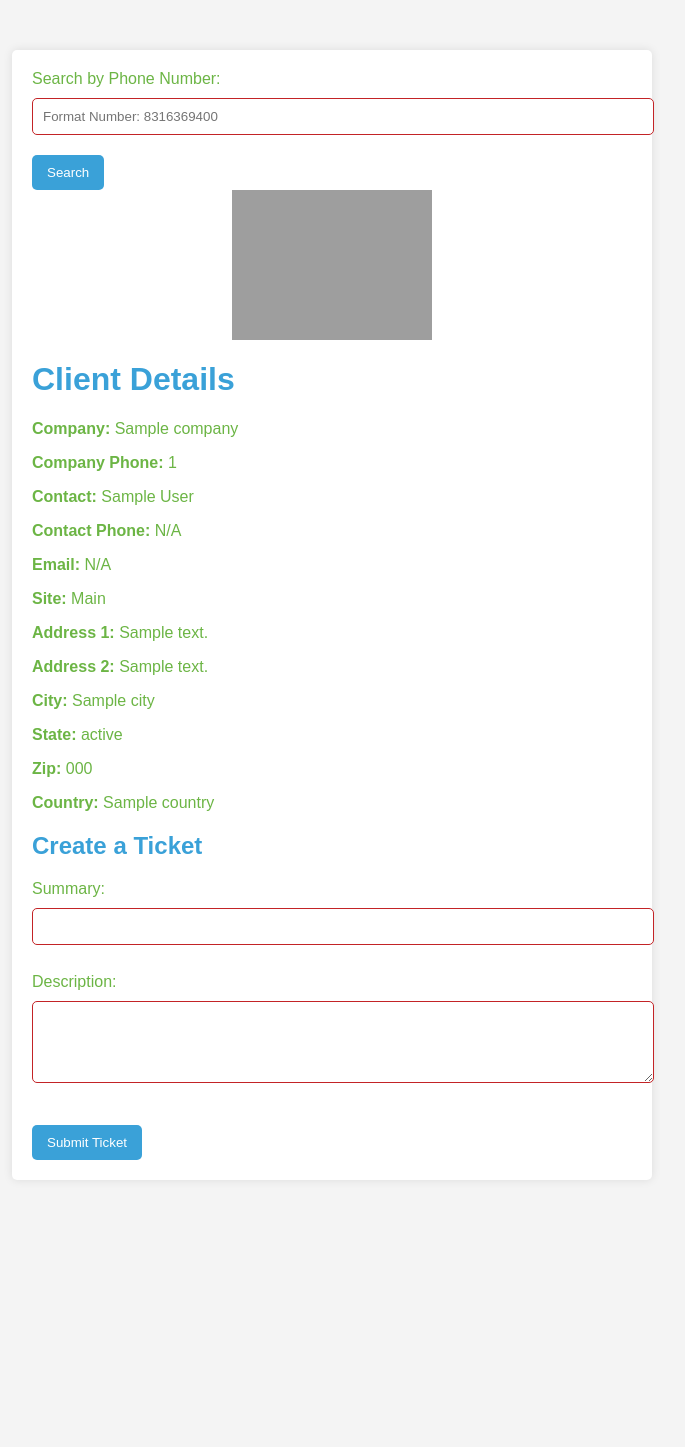
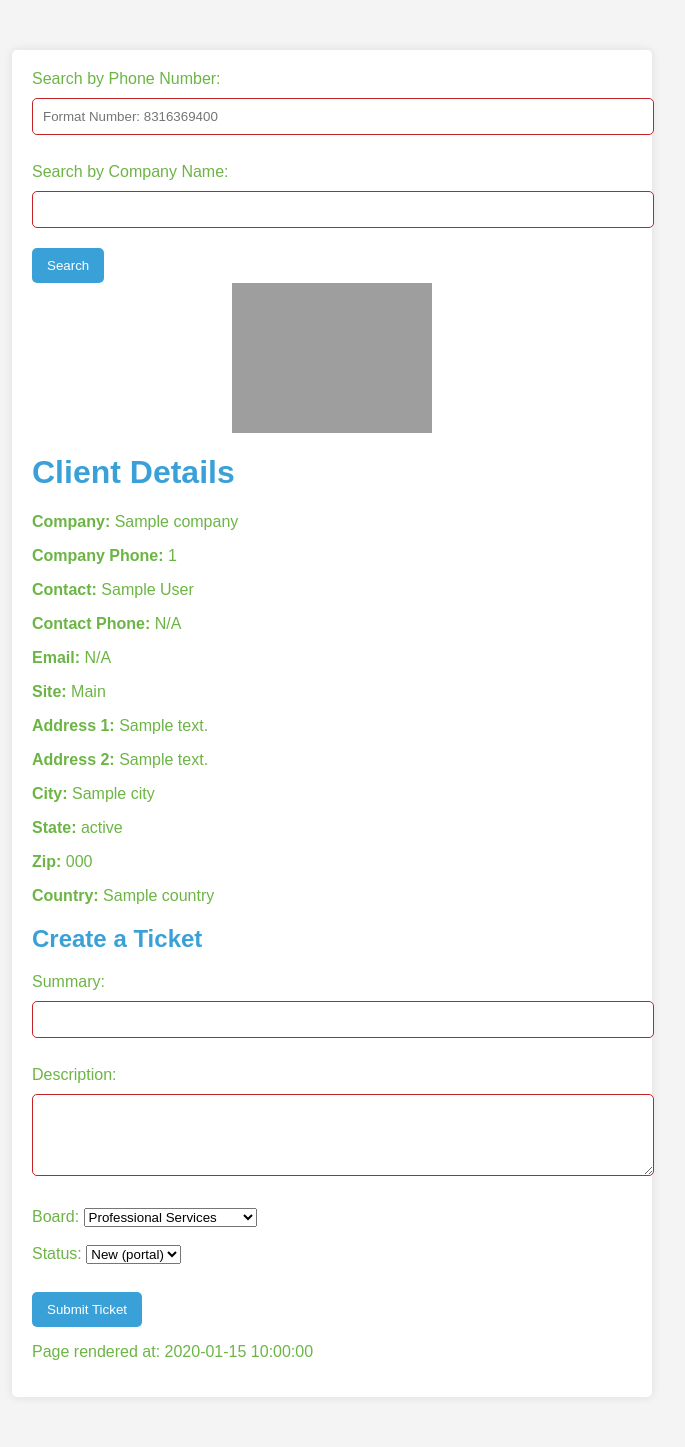
Before and after one commit to OlsenSM91/CNS-8x8-ConnectWise-Screen-Pop-Ticket-Creation-Workflow, a Flask app: template templates/company.html in a window 1280 px wide. Shown: the whole page, without its empty margins (308-993 px from the left). Before the commit the page ends 1160 px from the top, so only its background shows below. Run offline with Flask 3, Linux system fonts and the light colour scheme; the template is opened without the code that fills it: most values are stand-ins (such as "Sample title", 1, 10 or a date in 2020); grey boxes are pictures that could not be loaded.

Commit message:
Update company.html
changed to match up with added features from app.py

```diff
--- a/templates/company.html
+++ b/templates/company.html
@@ -60,14 +60,21 @@
 </head>
 <body>
     <div class="container">
+        <!-- Search Box -->
         <div class="search-box">
             <form action="/phone" method="get">
                 <label for="phone-search">Search by Phone Number:</label>
-                <input type="text" id="phone-search" name="phone" placeholder="Format Number: 8316369400" required>
+                <input type="text" id="phone-search" name="phone" placeholder="Format Number: 8316369400">
+                <br><br>
+                <label for="company-search">Search by Company Name:</label>
+                <input type="text" id="company-search" name="companyName">
                 <input type="submit" value="Search">
             </form>
         </div>
+        <!-- Company Logo -->
         <img src="https://www.cns4u.com/logo/logo-medium.png" alt="Logo" class="logo">
+
+        <!-- Client Details -->
         <h1>Client Details</h1>
         <p><strong>Company:</strong> {{ company.name }}</p>
         <p><strong>Company Phone:</strong> {{ company.phoneNumber or '' }}</p>
@@ -94,6 +101,7 @@
         <p><strong>Zip:</strong> {{ company.zip }}</p>
         <p><strong>Country:</strong> {{ company.country.name if company.country else '' }}</p>
 
+        <!-- Ticket Creation Form -->
         <h2>Create a Ticket</h2>
         <form action="/create-ticket" method="post">
             <label for="title">Summary:</label>
@@ -102,10 +110,29 @@
             <label for="description">Description:</label>
             <textarea id="description" name="description" rows="4" cols="50" required></textarea><br><br>
 
+            <!-- Board Dropdown -->
+            <label for="board">Board:</label>
+            <select name="board" id="board">
+                <option value="Professional Services">Professional Services</option>
+                <option value="RX Professional Services">RX Professional Services</option>
+            </select>
+            <br><br>
+
+            <!-- Status Dropdown -->
+            <label for="status">Status:</label>
+            <select name="status" id="status">
+                <option value="New (portal)">New (portal)</option>
+                <option value="In Progress">In Progress</option>
+                <option value="Scheduled">Scheduled</option>
+            </select>
+            <br><br>
+
             <input type="hidden" name="company_id" value="{{ company.id }}">
-
             <input type="submit" value="Submit Ticket">
         </form>
+
+        <!-- Timestamp -->
+        <p>Page rendered at: {{ timestamp }}</p>
     </div>
 
     <script>
@@ -116,15 +143,13 @@
             const emailElement = contactData.querySelector('.Email');
 
             if (phoneElement) {
-				document.getElementById('contact-phone').textContent = phoneElement.getAttribute('data-value'	);
+                document.getElementById('contact-phone').textContent = phoneElement.getAttribute('data-value');
             }
 
             if (emailElement) {
-				document.getElementById('contact-email').textContent = emailElement.getAttribute('data-value'	);
+                document.getElementById('contact-email').textContent = emailElement.getAttribute('data-value');
             }
         });
     </script>
-
-
 </body>
 </html>
```
Lines whose indentation alone changed are shown as unchanged.
